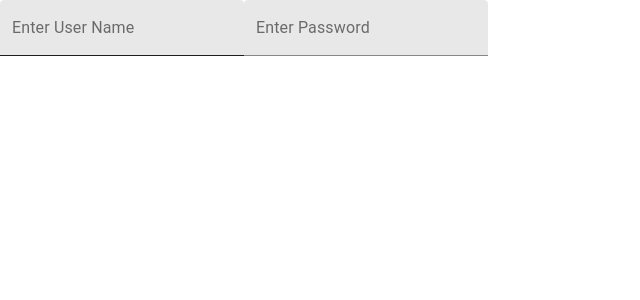
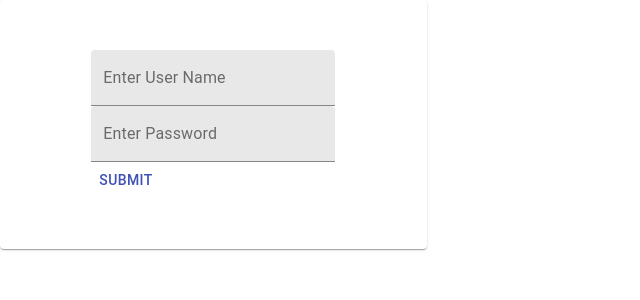
Before and after one commit to vigu184/OAuth, a React (Create React App) app: page / in a window 1280 px wide. Shown: the top 300 px of the page, without its empty margins (0-640 px from the left). Built offline with nearby package versions, Linux system fonts and the light colour scheme.

Commit message:
Login component UI created

```diff
--- a/src/App.js
+++ b/src/App.js
@@ -1,6 +1,6 @@
-import logo from "./logo.svg";
+//import logo from "./logo.svg";
 import React from "react";
-import ReactDOM from "react-dom";
+//import ReactDOM from "react-dom";
 import Login from "./components/Login/Login";
 import "./App.css";
 
--- a/src/components/Login/Login.jsx
+++ b/src/components/Login/Login.jsx
@@ -1,25 +1,52 @@
 import React from "react";
 import { Button, TextField } from "@material-ui/core";
-import { Grid } from "@material-ui/core";
-import ReactDOM from "react-dom";
+import { Grid, Paper } from "@material-ui/core";
+class Login extends React.Component {
+  constructor(props) {
+    super(props);
+    this.state = {
+      username: "",
+      password: "",
+    };
+  }
 
-class Login extends React.Component {
+  handleSubmit = () => {
+    console.log("Submit zhala");
+  };
   render() {
     return (
+      <>
+        <Paper
+          component={Grid}
+          item
+          container
+          alignContent="center"
+          direction="column"
+          md={4}
+        >
+          <div style={{ paddingTop: 50, paddingBottom: 50 }}>
+            <form noValidate autoComplete="off" onSubmit={this.handleSubmit}>
               <Grid>
-        <form noValidate autoComplete="off">
                 <TextField
                   id="filled-basic"
                   label="Enter User Name"
                   variant="filled"
                 />
+              </Grid>
+              <Grid>
                 <TextField
                   id="filled-basic"
                   label="Enter Password"
                   variant="filled"
                 />
+              </Grid>
             </form>
-      </Grid>
+            <Button color="primary" alignContent="center">
+              Submit
+            </Button>
+          </div>
+        </Paper>
+      </>
     );
   }
 }
```
Lines whose indentation alone changed are shown as unchanged.
